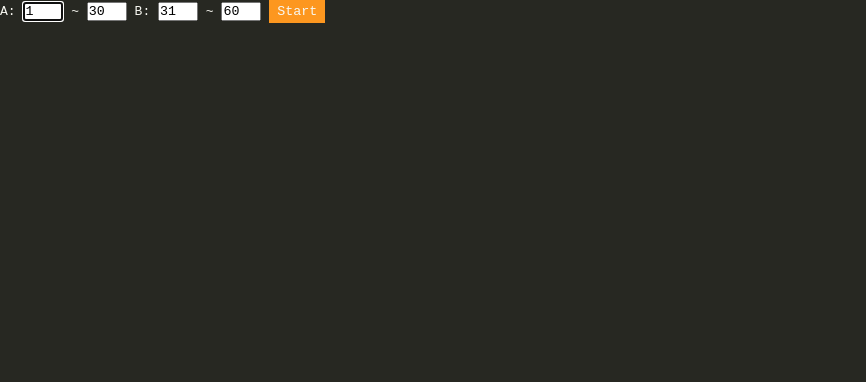
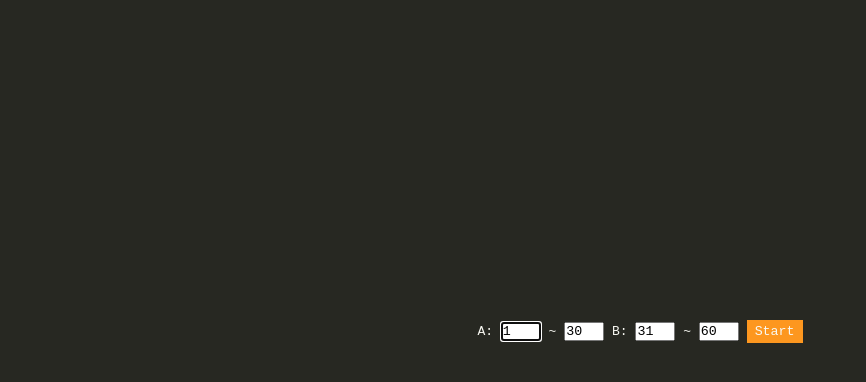
Before and after one commit to dbowring/alt-tools, a plain HTML site: page student-selector/index.html in a window 1280 px wide. Shown: the whole page, without its empty margins (0-866 px from the left). Drawn offline with Linux system fonts and the light colour scheme.

Commit message:
Improve student-selector setup styling

```diff
--- a/student-selector/style.css
+++ b/student-selector/style.css
@@ -20,6 +20,8 @@ button {
 
 #setup {
   font-family: monospace;
+  text-align: center;
+  padding-top: 25%;
 }
 
 #setup input {
```
